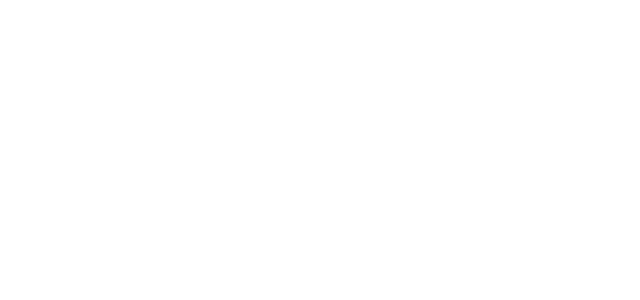
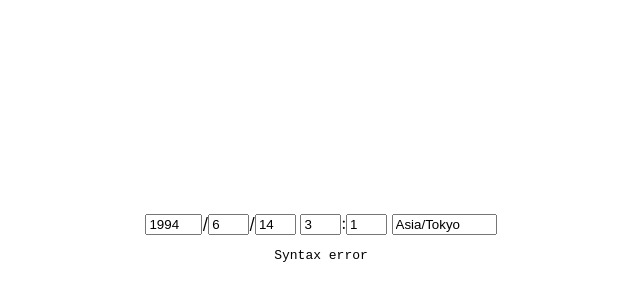
Before and after one commit to lambdasawa/convert-datetime-to-cloudwatch-cron-expression, a Next.js app: page / in a window 1280 px wide. Shown: the part 156-456 px from the top of the page, without its empty margins (319-959 px from the left). Built offline with nearby package versions, Linux system fonts and the light colour scheme.

Commit message:
:sparkles: Add logic

```diff
--- a/package.json
+++ b/package.json
@@ -8,6 +8,7 @@
     "start": "next start"
   },
   "dependencies": {
+    "luxon": "^1.26.0",
     "next": "10.0.5",
     "react": "17.0.1",
     "react-dom": "17.0.1"
--- a/pages/index.js
+++ b/pages/index.js
@@ -1,13 +1,114 @@
 import Head from "next/head";
+import { useState } from "react";
+import { DateTime } from "luxon";
 import styles from "../styles/Home.module.css";
 
+function convertToCron(dateObject) {
+  try {
+    console.log(
+      DateTime.fromObject({
+        year: parseInt(dateObject.year, 10),
+        month: parseInt(dateObject.month, 10),
+        day: parseInt(dateObject.day, 10),
+        hour: parseInt(dateObject.hour, 10),
+        minute: parseInt(dateObject.minute, 10),
+        zone: dateObject.zone,
+      }).toString()
+    );
+
+    return DateTime.fromObject({
+      year: parseInt(dateObject.year, 10),
+      month: parseInt(dateObject.month, 10),
+      day: parseInt(dateObject.day, 10),
+      hour: parseInt(dateObject.hour, 10),
+      minute: parseInt(dateObject.minute, 10),
+      zone: dateObject.zone,
+    })
+      .setZone("UTC")
+      .toFormat(`'cron('m H d M ? yyyy')'`);
+  } catch (_e) {
+    console.error(_e);
+    return "Syntax error";
+  }
+}
+
+const initialDateObject = {
+  year: "1994",
+  month: "6",
+  day: "14",
+  hour: "3",
+  minute: "1",
+  zone: "Asia/Tokyo",
+};
+
+function onChange(e, dateObject, key, setDateObject, setResult) {
+  const v = { ...dateObject, [key]: e.target.value };
+  setDateObject(v);
+  setResult(convertToCron(v));
+}
+
 export default function Home() {
+  const [dateObject, setDateObject] = useState(initialDateObject);
+  const [result, setResult] = useState(convertToCron(dateObject));
+
   return (
     <div className={styles.container}>
       <Head>
         <title>convert-datetime-to-cloudwatch-cron-expression</title>
         <link rel="icon" href="/favicon.ico" />
       </Head>
+      <div>
+        <input
+          size={4}
+          value={dateObject.year}
+          onChange={(e) =>
+            onChange(e, dateObject, "year", setDateObject, setResult)
+          }
+        ></input>
+        <span>/</span>
+        <input
+          size={2}
+          value={dateObject.month}
+          onChange={(e) =>
+            onChange(e, dateObject, "month", setDateObject, setResult)
+          }
+        ></input>
+        <span>/</span>
+        <input
+          size={2}
+          value={dateObject.day}
+          onChange={(e) =>
+            onChange(e, dateObject, "day", setDateObject, setResult)
+          }
+        ></input>
+        <span> </span>
+        <input
+          size={2}
+          value={dateObject.hour}
+          onChange={(e) =>
+            onChange(e, dateObject, "hour", setDateObject, setResult)
+          }
+        ></input>
+        <span>:</span>
+        <input
+          size={2}
+          value={dateObject.minute}
+          onChange={(e) =>
+            onChange(e, dateObject, "minute", setDateObject, setResult)
+          }
+        ></input>
+        <span> </span>
+        <input
+          size={10}
+          value={dateObject.zone}
+          onChange={(e) =>
+            onChange(e, dateObject, "zone", setDateObject, setResult)
+          }
+        ></input>
+      </div>
+      <div>
+        <pre>{result}</pre>
+      </div>
     </div>
   );
 }
```
Also changed, not shown: 1 other file (tests, documents, lock files or other folders).
